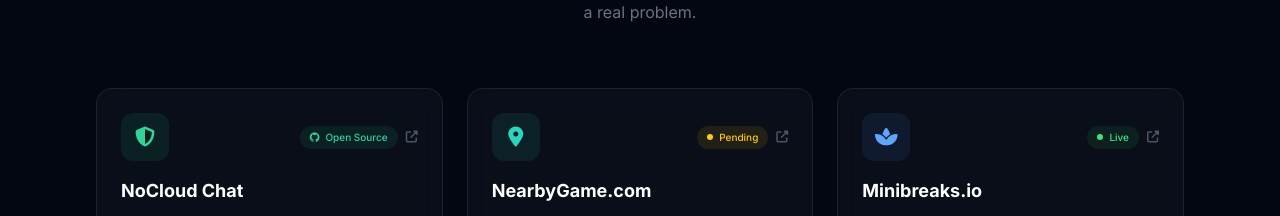
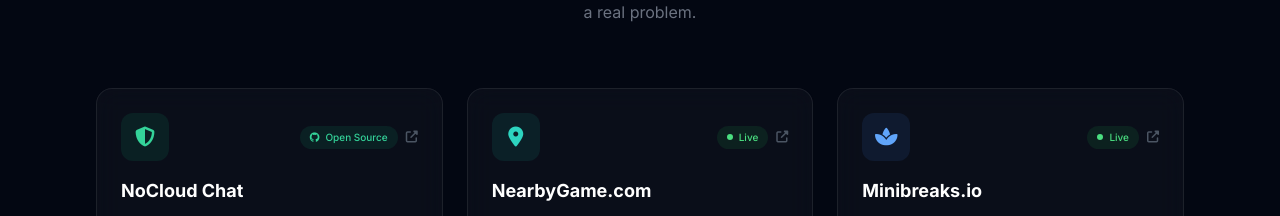
Before and after one commit to sowenzhang/hongincanada, a SvelteKit app: page / in a window 1280 px wide. Shown: the part 1004-1220 px from the top of the page. Built offline with nearby package versions, Linux system fonts and the light colour scheme.

Commit message:
make nearbygame live

```diff
--- a/src/routes/+page.svelte
+++ b/src/routes/+page.svelte
@@ -256,8 +256,8 @@
 							<i class="fas fa-location-dot text-xl text-teal-400"></i>
 						</div>
 						<div class="flex items-center gap-2">
-							<span class="flex items-center gap-1.5 rounded-full bg-yellow-500/10 px-2.5 py-1 text-[10px] font-medium text-yellow-400">
-								<span class="h-1.5 w-1.5 rounded-full bg-yellow-400"></span>Pending
+							<span class="flex items-center gap-1.5 rounded-full bg-green-500/10 px-2.5 py-1 text-[10px] font-medium text-green-400">
+								<span class="h-1.5 w-1.5 rounded-full bg-green-400"></span>Live
 							</span>
 							<i class="fas fa-external-link-alt text-xs text-gray-400 dark:text-gray-600 transition group-hover:text-teal-400"></i>
 						</div>
```
